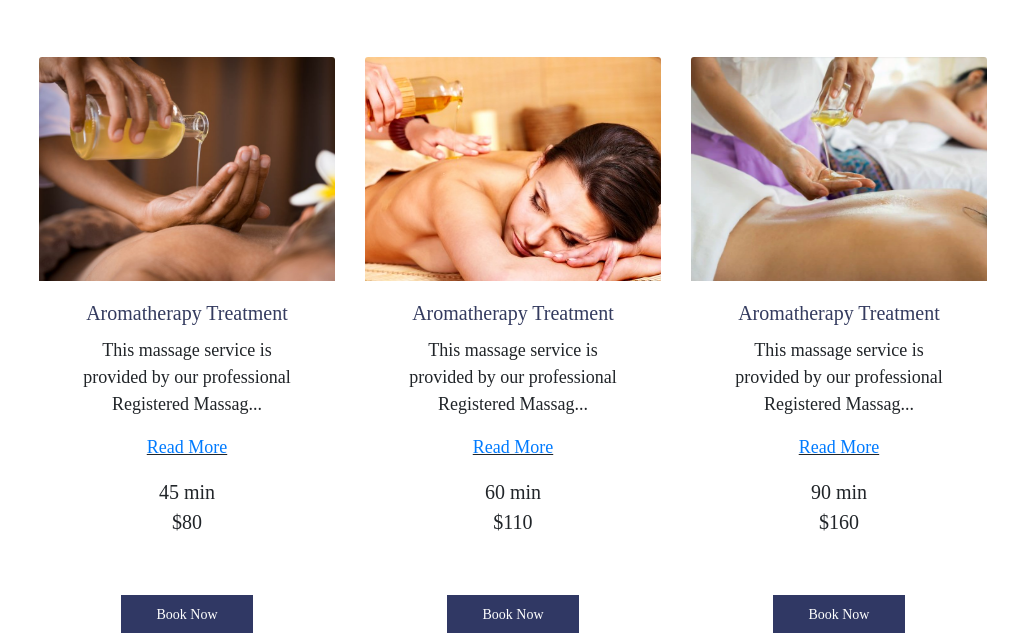
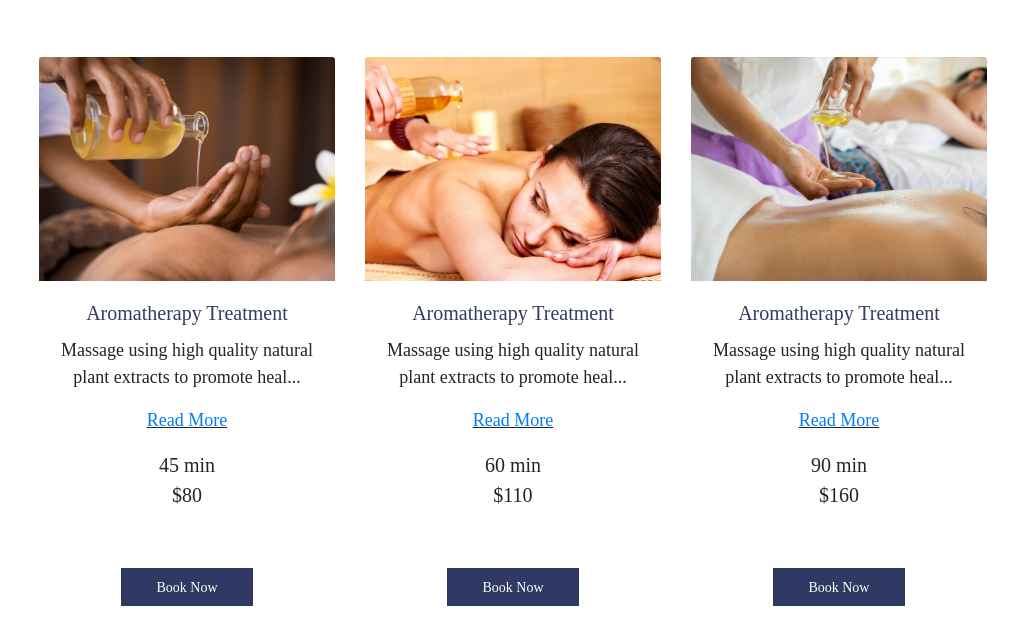
Before and after one commit to antinatalist/theonesspa, a plain HTML site: page treatments.html in a window 1280 px wide. Shown: the part 2704-3343 px from the top of the page, without its empty margins (127-1145 px from the left). Drawn offline with nearby package versions, Linux system fonts and the light colour scheme.

Commit message:
updated aromatherapy text

```diff
--- a/treatments.html
+++ b/treatments.html
@@ -212,7 +212,7 @@
             <a href="read-more.html"><img class="card-img-top" src="images/aromatherapy.jpg" onclick="getButtonClicked('read-more-4-1')" alt="image placeholder"></a>
             <div class="card-body">
               <h5 class="card-title">Aromatherapy Treatment</h5>
-              <p class="card-text">This massage service is<br>provided by our professional<br>Registered Massag...</p>
+              <p class="card-text">Massage using high quality natural plant extracts to promote heal...</p>
               <u><p><a href="read-more.html" id="read-more-4-1" onclick="getButtonClicked('read-more-4-1')">Read More</a></p></u>
               <p class="lead">45 min<br>$80</p>
               <p><a href="tel:+9058378008" class="btn btn-primary btn-lg treatment-book-now" role="button">Book Now</a></p>
@@ -224,7 +224,7 @@
             <a href="read-more.html"><img class="card-img-top" src="images/aromatherapy2.jpg" onclick="getButtonClicked('read-more-4-2')" alt="image placeholder"></a>
             <div class="card-body">
               <h5 class="card-title">Aromatherapy Treatment</h5>
-              <p class="card-text">This massage service is<Br>provided by our professional<br>Registered Massag...</p>
+              <p class="card-text">Massage using high quality natural plant extracts to promote heal...</p>
               <u><p><a href="read-more.html" id="read-more-4-2" onclick="getButtonClicked('read-more-4-2')">Read More</a></p></u>
               <p class="lead">60 min<br>$110</p>
               <p><a href="tel:+9058378008" class="btn btn-primary btn-lg treatment-book-now" role="button">Book Now</a></p>
@@ -236,7 +236,7 @@
             <a href="read-more.html"><img class="card-img-top" src="images/aromatherapy3.webp" onclick="getButtonClicked('read-more-4-3')" alt="image placeholder"></a>
             <div class="card-body">
               <h5 class="card-title">Aromatherapy Treatment</h5>
-              <p class="card-text">This massage service is<br>provided by our professional<br>Registered Massag...</p>
+              <p class="card-text">Massage using high quality natural plant extracts to promote heal...</p>
               <u><p><a href="read-more.html" id="read-more-4-3" onclick="getButtonClicked('read-more-4-3')">Read More</a></p></u>
               <p class="lead">90 min<br>$160</p>
               <p><a href="tel:+9058378008" class="btn btn-primary btn-lg treatment-book-now" role="button">Book Now</a></p>
```
